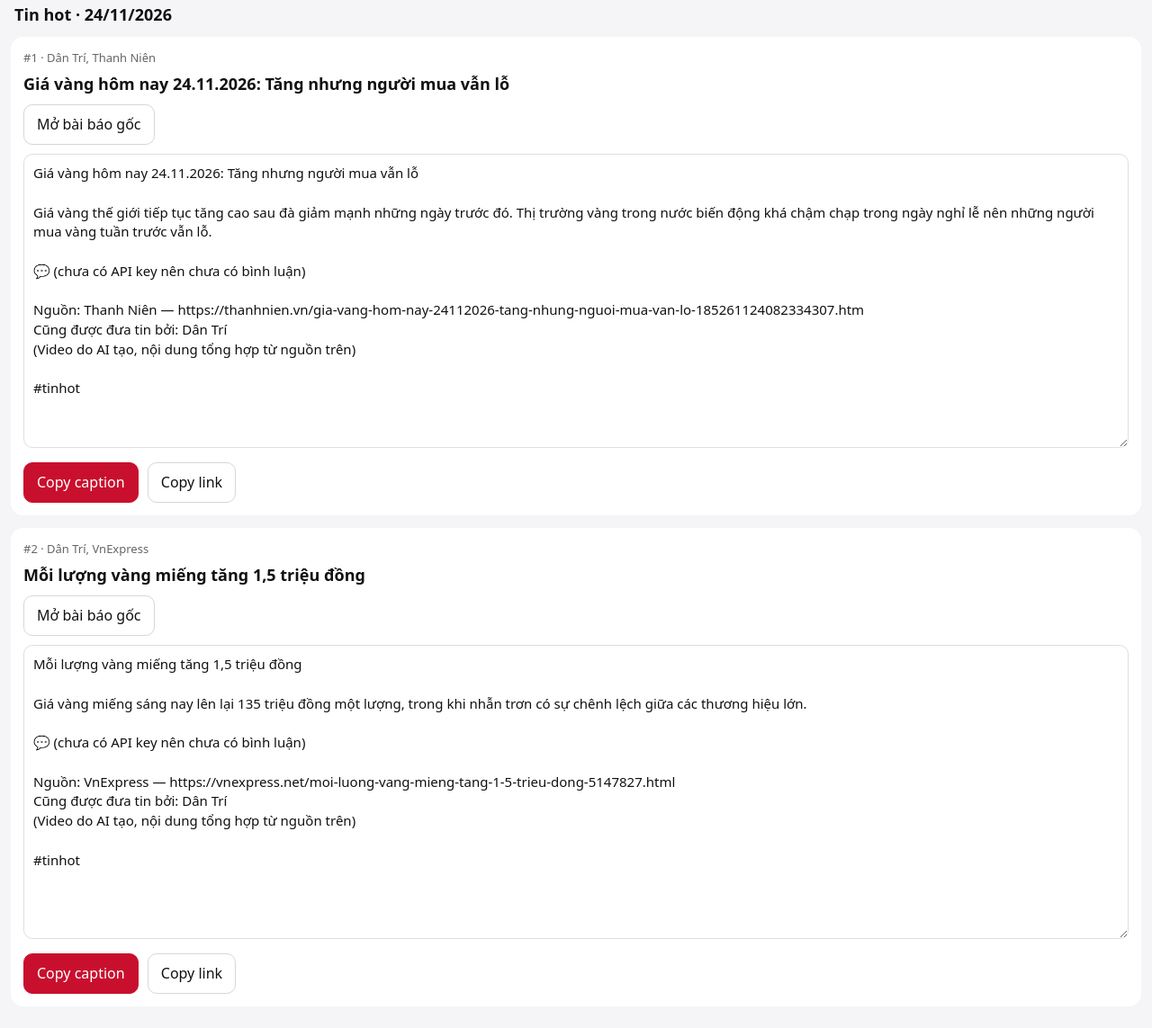
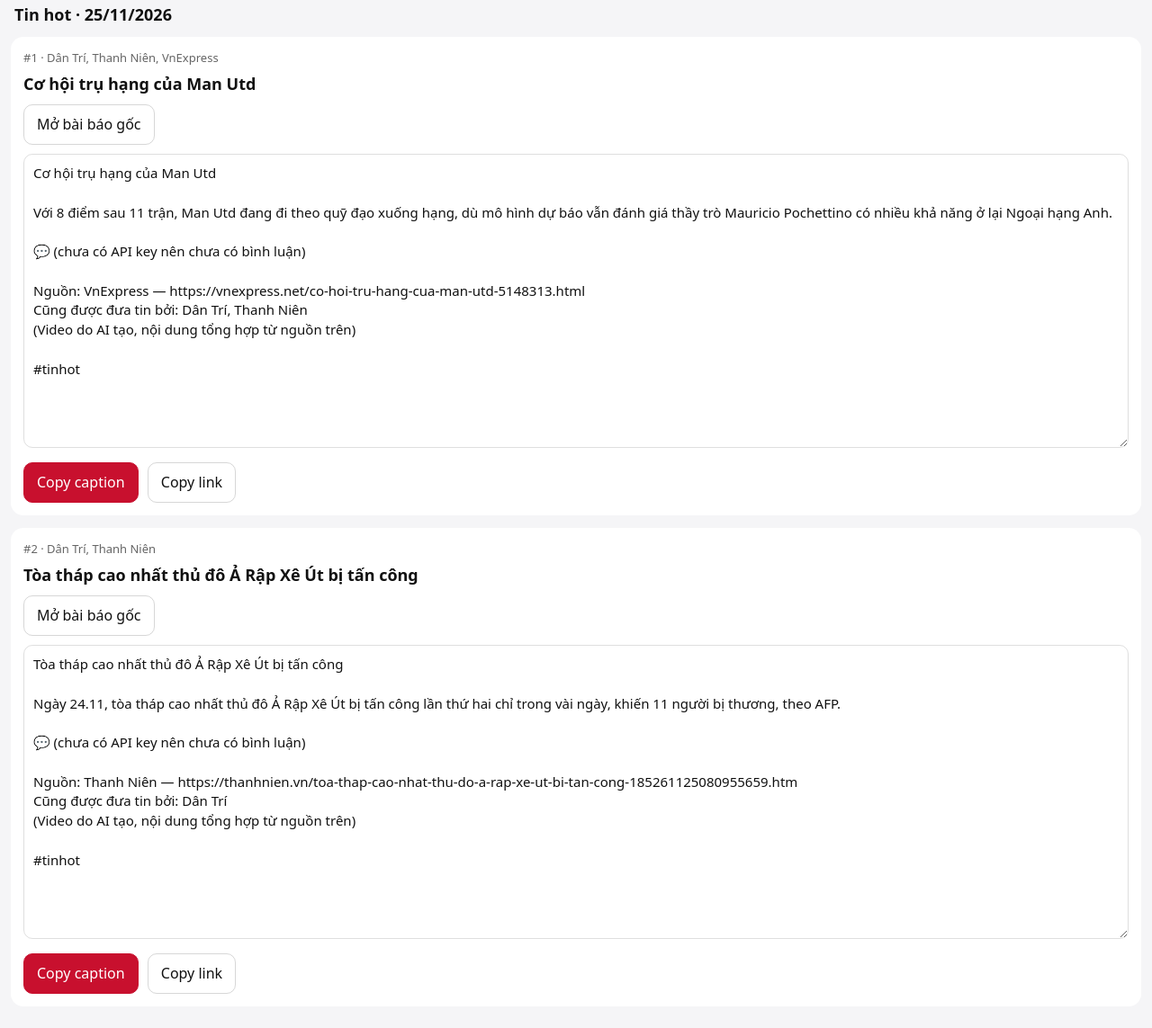
Before and after one commit to roosetup/tin-hot, a plain HTML site: page docs/index.html in a window 1280 px wide. Shown: the part 13-1156 px from the top of the page at 90% size. Drawn offline with Linux system fonts and the light colour scheme.

Commit message:
daily news

```diff
--- a/docs/index.html
+++ b/docs/index.html
@@ -1,5 +1,5 @@
 <!doctype html><html lang=vi><head><meta charset=utf-8>
-<meta name=viewport content="width=device-width,initial-scale=1"><title>Tin hot 24/11/2026</title>
+<meta name=viewport content="width=device-width,initial-scale=1"><title>Tin hot 25/11/2026</title>
 <style>:root{color-scheme:light dark;--bg:#f5f5f7;--c:#fff;--t:#111;--m:#666;--a:#c8102e}
 @media(prefers-color-scheme:dark){:root{--bg:#111;--c:#1c1c1e;--t:#eee;--m:#999}}
 body{margin:0;padding:12px;background:var(--bg);color:var(--t);font:16px/1.45 system-ui,sans-serif}
@@ -8,39 +8,39 @@ h1{font-size:18px;margin:4px 4px 12px}.card{background:var(--c);border-radius:14
 textarea{width:100%;box-sizing:border-box;font:inherit;font-size:15px;padding:10px;border-radius:10px;border:1px solid #8884;background:transparent;color:inherit;margin:10px 0}
 .btn{display:inline-block;padding:10px 14px;border-radius:10px;border:1px solid #8885;background:transparent;color:inherit;font:inherit;text-decoration:none;margin-right:6px}
 .pri{background:var(--a);border-color:var(--a);color:#fff}</style></head><body>
-<h1>Tin hot · 24/11/2026</h1><section class=card><div class=meta>#1 · Dân Trí, Thanh Niên</div>
-<h2>Giá vàng hôm nay 24.11.2026: Tăng nhưng người mua vẫn lỗ</h2>
-<a class=btn href="https://thanhnien.vn/gia-vang-hom-nay-24112026-tang-nhung-nguoi-mua-van-lo-185261124082334307.htm" target=_blank rel=noopener>Mở bài báo gốc</a>
-<textarea id=t0 readonly rows=14>Giá vàng hôm nay 24.11.2026: Tăng nhưng người mua vẫn lỗ
+<h1>Tin hot · 25/11/2026</h1><section class=card><div class=meta>#1 · Dân Trí, Thanh Niên, VnExpress</div>
+<h2>Cơ hội trụ hạng của Man Utd</h2>
+<a class=btn href="https://vnexpress.net/co-hoi-tru-hang-cua-man-utd-5148313.html" target=_blank rel=noopener>Mở bài báo gốc</a>
+<textarea id=t0 readonly rows=14>Cơ hội trụ hạng của Man Utd
 
-Giá vàng thế giới tiếp tục tăng cao sau đà giảm mạnh những ngày trước đó. Thị trường vàng trong nước biến động khá chậm chạp trong ngày nghỉ lễ nên những người mua vàng tuần trước vẫn lỗ.
+Với 8 điểm sau 11 trận, Man Utd đang đi theo quỹ đạo xuống hạng, dù mô hình dự báo vẫn đánh giá thầy trò Mauricio Pochettino có nhiều khả năng ở lại Ngoại hạng Anh.
 
 💬 (chưa có API key nên chưa có bình luận)
 
-Nguồn: Thanh Niên — https://thanhnien.vn/gia-vang-hom-nay-24112026-tang-nhung-nguoi-mua-van-lo-185261124082334307.htm
-Cũng được đưa tin bởi: Dân Trí
+Nguồn: VnExpress — https://vnexpress.net/co-hoi-tru-hang-cua-man-utd-5148313.html
+Cũng được đưa tin bởi: Dân Trí, Thanh Niên
 (Video do AI tạo, nội dung tổng hợp từ nguồn trên)
 
 #tinhot</textarea>
 <button class="btn pri" onclick="cp('t0',this)">Copy caption</button>
 <button class=btn onclick="cp('l0',this)">Copy link</button>
-<input id=l0 value="https://thanhnien.vn/gia-vang-hom-nay-24112026-tang-nhung-nguoi-mua-van-lo-185261124082334307.htm" readonly hidden></section><section class=card><div class=meta>#2 · Dân Trí, VnExpress</div>
-<h2>Mỗi lượng vàng miếng tăng 1,5 triệu đồng</h2>
-<a class=btn href="https://vnexpress.net/moi-luong-vang-mieng-tang-1-5-trieu-dong-5147827.html" target=_blank rel=noopener>Mở bài báo gốc</a>
-<textarea id=t1 readonly rows=14>Mỗi lượng vàng miếng tăng 1,5 triệu đồng
+<input id=l0 value="https://vnexpress.net/co-hoi-tru-hang-cua-man-utd-5148313.html" readonly hidden></section><section class=card><div class=meta>#2 · Dân Trí, Thanh Niên</div>
+<h2>Tòa tháp cao nhất thủ đô Ả Rập Xê Út bị tấn công</h2>
+<a class=btn href="https://thanhnien.vn/toa-thap-cao-nhat-thu-do-a-rap-xe-ut-bi-tan-cong-185261125080955659.htm" target=_blank rel=noopener>Mở bài báo gốc</a>
+<textarea id=t1 readonly rows=14>Tòa tháp cao nhất thủ đô Ả Rập Xê Út bị tấn công
 
-Giá vàng miếng sáng nay lên lại 135 triệu đồng một lượng, trong khi nhẫn trơn có sự chênh lệch giữa các thương hiệu lớn.
+Ngày 24.11, tòa tháp cao nhất thủ đô Ả Rập Xê Út bị tấn công lần thứ hai chỉ trong vài ngày, khiến 11 người bị thương, theo AFP.
 
 💬 (chưa có API key nên chưa có bình luận)
 
-Nguồn: VnExpress — https://vnexpress.net/moi-luong-vang-mieng-tang-1-5-trieu-dong-5147827.html
+Nguồn: Thanh Niên — https://thanhnien.vn/toa-thap-cao-nhat-thu-do-a-rap-xe-ut-bi-tan-cong-185261125080955659.htm
 Cũng được đưa tin bởi: Dân Trí
 (Video do AI tạo, nội dung tổng hợp từ nguồn trên)
 
 #tinhot</textarea>
 <button class="btn pri" onclick="cp('t1',this)">Copy caption</button>
 <button class=btn onclick="cp('l1',this)">Copy link</button>
-<input id=l1 value="https://vnexpress.net/moi-luong-vang-mieng-tang-1-5-trieu-dong-5147827.html" readonly hidden></section>
+<input id=l1 value="https://thanhnien.vn/toa-thap-cao-nhat-thu-do-a-rap-xe-ut-bi-tan-cong-185261125080955659.htm" readonly hidden></section>
 <script>function cp(id,b){var e=document.getElementById(id),v=e.value;
 (navigator.clipboard?navigator.clipboard.writeText(v):Promise.reject()).catch(function(){e.hidden=false;e.select();document.execCommand('copy')}).then(function(){var o=b.textContent;b.textContent='Đã copy ✓';setTimeout(function(){b.textContent=o},1500)})}</script>
 </body></html>
```
Also changed, not shown: docs/latest.json (+13 -12 lines).
